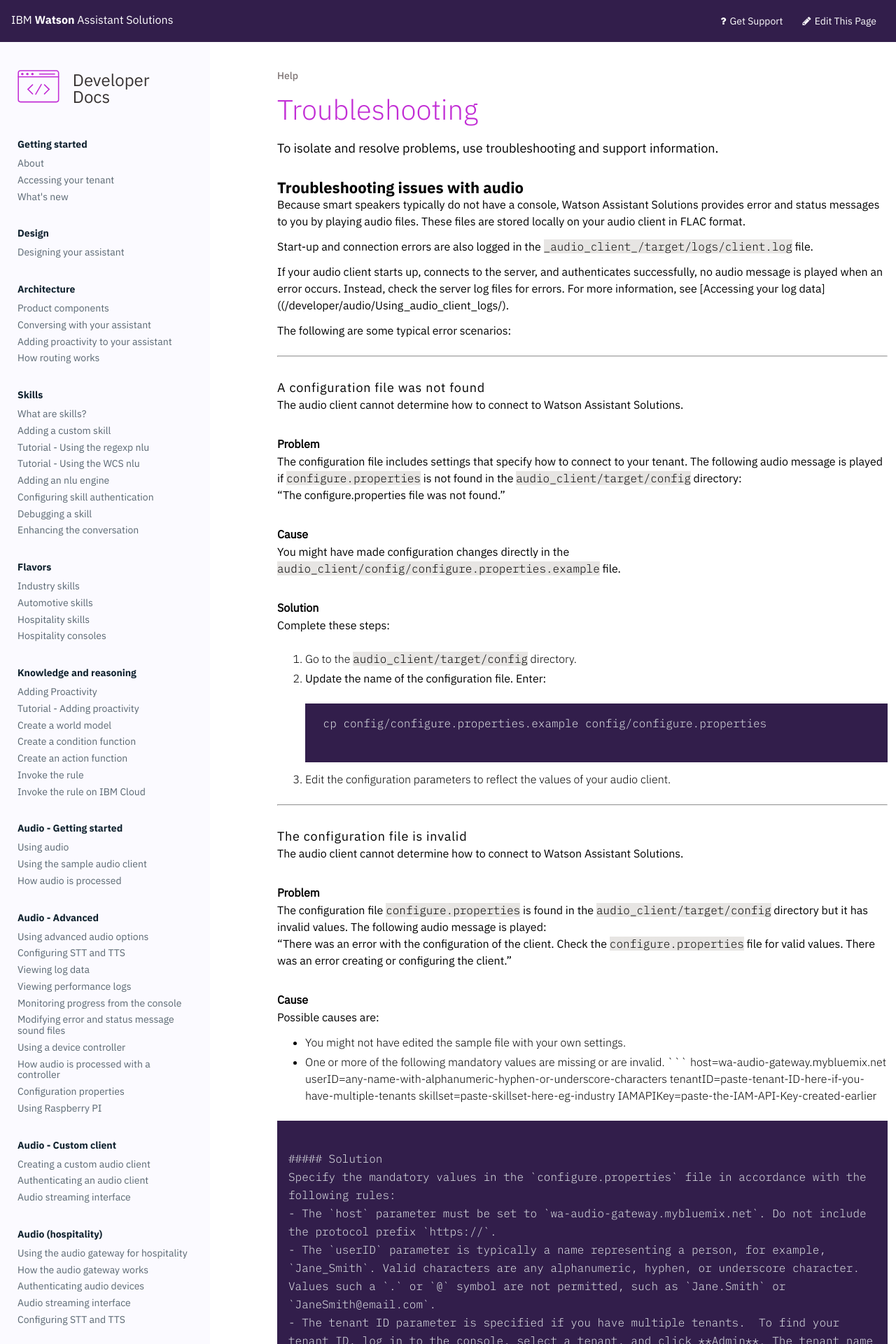
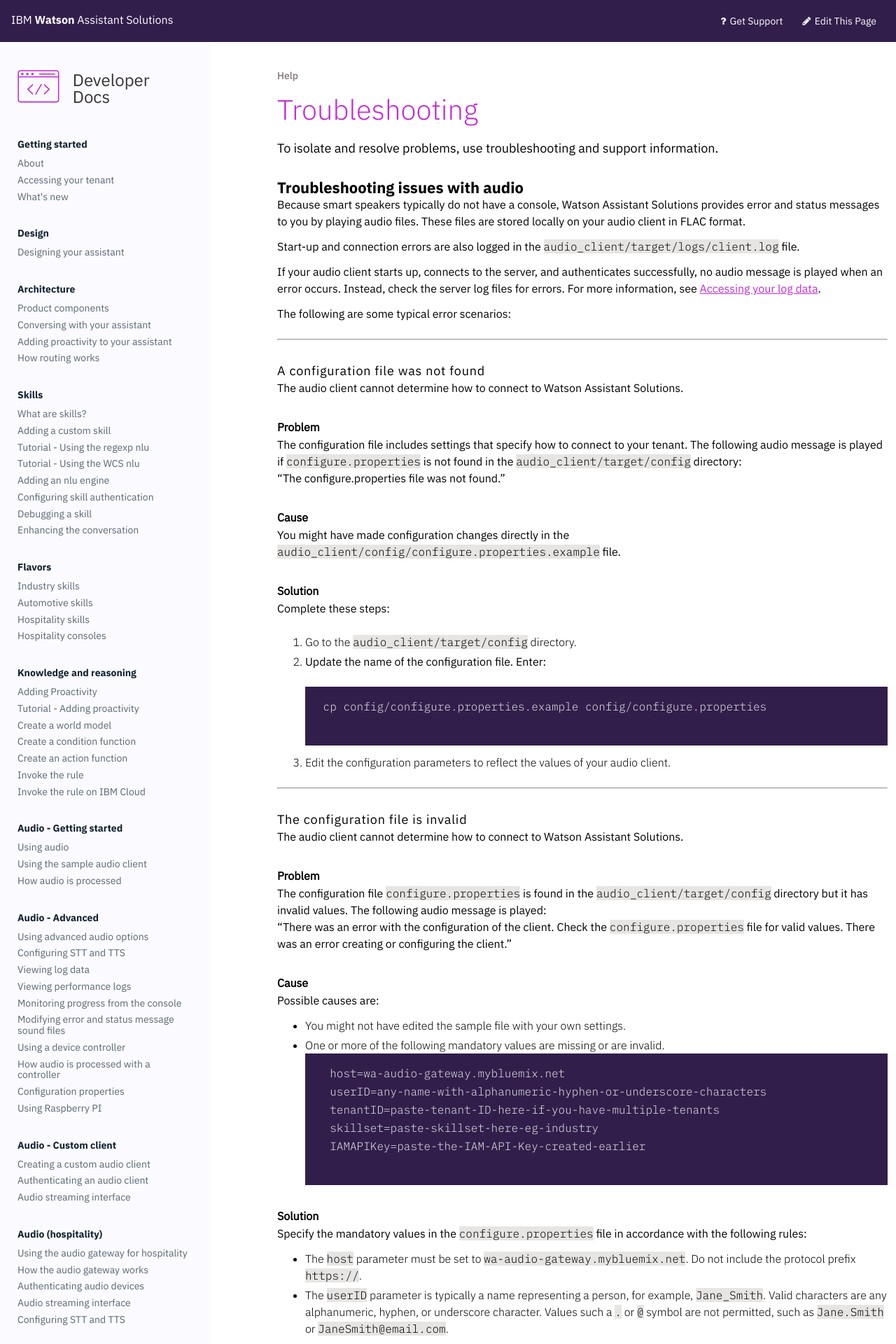
Before and after one commit to Watson-Personal-Assistant/developer, a Jekyll site: the page built from _content/get-help/tips.md, in a window 1280 px wide. Shown: the top 1920 px of the page at 70% size. Built offline with Jekyll 4.4.1, drawn with Linux system fonts in a browser that asks for light colours; some web fonts are replaced; some of the changed text lies outside the part shown.

Commit message:
Formatting

````diff
--- a/_content/get-help/tips.md
+++ b/_content/get-help/tips.md
@@ -8,9 +8,9 @@
 
 Because smart speakers typically do not have a console, Watson Assistant Solutions provides error and status messages to you by playing audio files.  These files are stored locally on your audio client in FLAC format.
 
-Start-up and connection errors are also logged in the `_audio_client_/target/logs/client.log`  file.
+Start-up and connection errors are also logged in the `audio_client/target/logs/client.log`  file.
 
-If your audio client starts up, connects to the server, and authenticates successfully, no audio message is played when an error occurs. Instead, check the server log files for errors. For more information, see [Accessing your log data](({{site.baseurl}}/audio/Using_audio_client_logs/).
+If your audio client starts up, connects to the server, and authenticates successfully, no audio message is played when an error occurs. Instead, check the server log files for errors. For more information, see [Accessing your log data]({{site.baseurl}}/audio/Using_audio_client_logs/).
 
 The following are some typical error scenarios:
 
@@ -48,14 +48,14 @@
 Possible causes are:
 - You might not have edited the sample file with your own settings.
 - One or more of the following mandatory values are missing or are invalid.
-```
+    ```
     host=wa-audio-gateway.mybluemix.net
     userID=any-name-with-alphanumeric-hyphen-or-underscore-characters
     tenantID=paste-tenant-ID-here-if-you-have-multiple-tenants
     skillset=paste-skillset-here-eg-industry
     IAMAPIKey=paste-the-IAM-API-Key-created-earlier
 
-```
+    ```
 
 ##### Solution
 Specify the mandatory values in the `configure.properties` file in accordance with the following rules:
````
